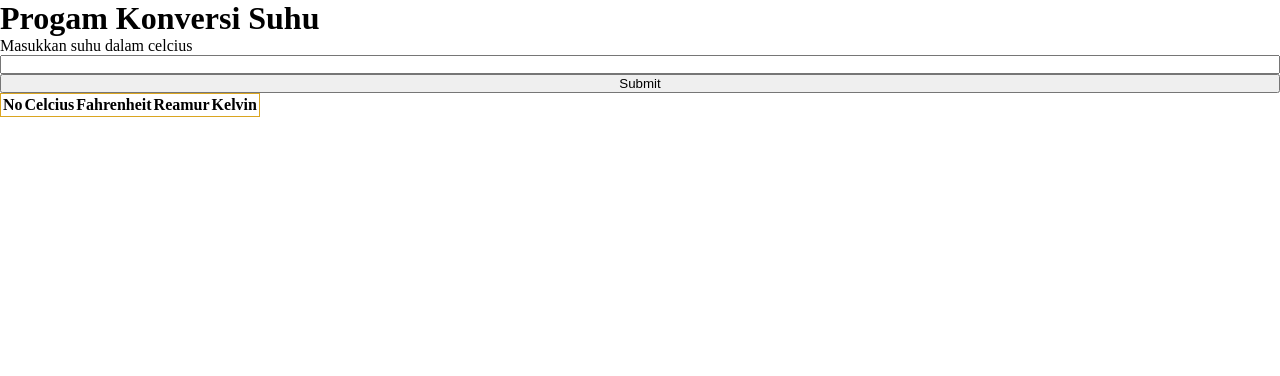
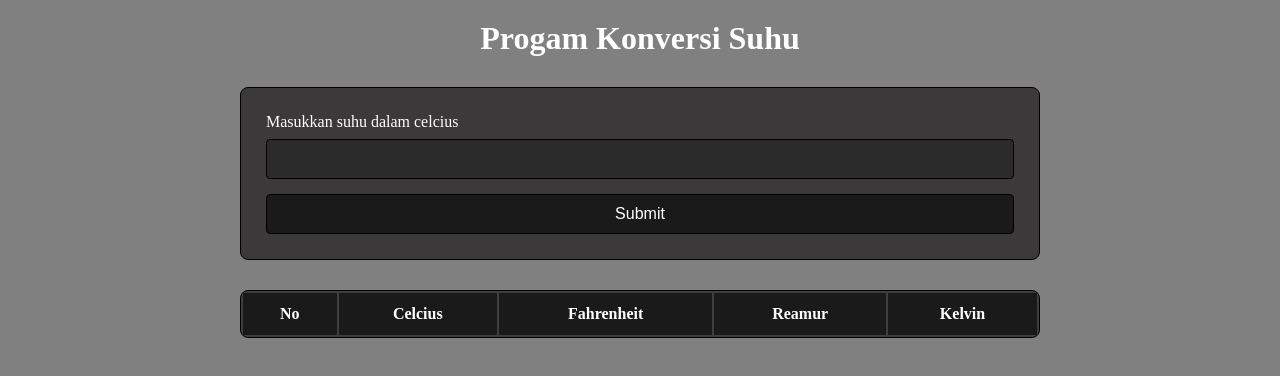
Before and after one commit to adityabastyas/koda-b6-dom8, a plain HTML site: page index.html in a window 1280 px wide. Drawn offline with Linux system fonts and the light colour scheme.

Commit message:
feat: add styling to table header and body

```diff
--- a/index.css
+++ b/index.css
@@ -6,11 +6,84 @@
   box-sizing: border-box;
 }
 
+body {
+  background: gray;
+  padding: 20px;
+}
+
+header {
+  text-align: center;
+  color: white;
+  margin-bottom: 30px;
+}
+
+header h1 {
+  font-size: 32px;
+}
+
+main {
+  max-width: 800px;
+  margin: 0 auto;
+}
+
 form {
   display: flex;
   flex-direction: column;
+  background: #3b3939;
+  padding: 25px;
+  border-radius: 8px;
+  margin-bottom: 30px;
+  border: 1px solid black;
+}
+
+form label {
+  font-size: 16px;
+  color: white;
+  margin-bottom: 8px;
+}
+
+form input {
+  padding: 10px;
+  font-size: 16px;
+  border: 1px solid black;
+  border-radius: 4px;
+  margin-bottom: 15px;
+  background: #2c2b2b;
+  color: white;
+}
+
+form button {
+  padding: 10px 20px;
+  font-size: 1rem;
+  background: #1a1a1a;
+  color: white;
+  border: 1px solid black;
+  border-radius: 4px;
+  cursor: pointer;
 }
 
 .table {
-  border: 1px solid goldenrod;
+  width: 100%;
+  background: #3f3e3e;
+  border-radius: 8px;
+  overflow: hidden;
+  border: 1px solid black;
 }
+
+.table thead {
+  background: #1a1a1a;
+  color: white;
+}
+
+.table th {
+  padding: 12px;
+  text-align: center;
+  font-size: 16px;
+}
+
+.table td {
+  padding: 10px;
+  text-align: center;
+  border-bottom: 1px solid black;
+  color: white;
+}
```
Also changed, not shown: image.png (added).
